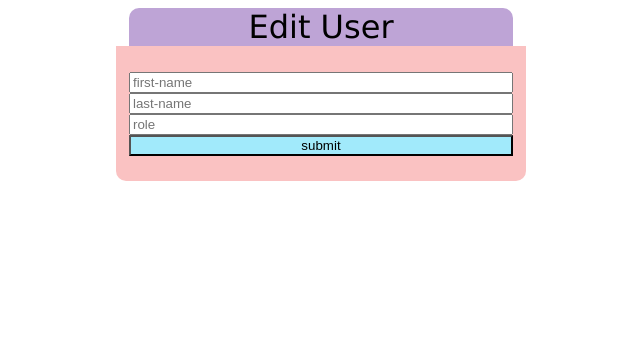
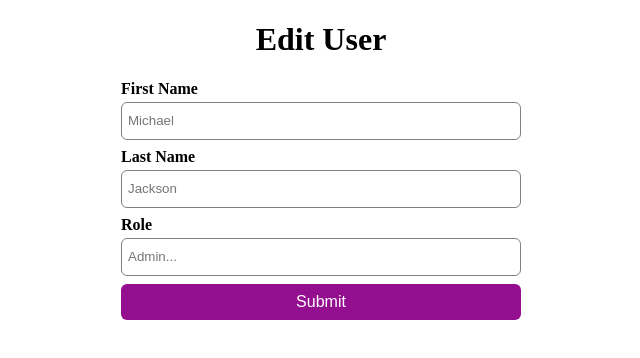
Before and after one commit to minhtd98/Registration-React-Hook-Form, a Next.js app: page /react-hook-form/edit/1 in a window 1280 px wide. Shown: the top 358 px of the page, without its empty margins (319-959 px from the left). Built offline with nearby package versions, Linux system fonts and the light colour scheme.

Commit message:
Enhance UI

```diff
--- a/pages/react-hook-form/edit/[id].js
+++ b/pages/react-hook-form/edit/[id].js
@@ -38,28 +38,42 @@ function App() {
   };
 
   return (
-    <div>
-      <p className={styles.title}>Edit User</p>
+    <div style={{width: '400px', margin: '0 auto', fontSize: '16px'}}>
+      <h1 style={{textAlign: 'center'}}>Edit User</h1>
 
-      <form className={styles.App} onSubmit={handleSubmit(onSubmit)}>
+      <form style={{display: 'flex', flexDirection: 'column', gap: '8px'}} onSubmit={handleSubmit(onSubmit)}>
+        <div style={{display: 'flex', flexDirection: 'column', gap: '4px'}}>
+          <label className={ styles.label }>First Name</label>
           <input
-          placeholder="first-name"
+            style={{height: '36px', borderRadius: '6px', border: '1px solid gray', padding: '0px 6px'}}
+            placeholder="Michael"
             type="text"
             {...register("firstName")}
             required
           />
+        </div>
+        <div style={{display: 'flex', flexDirection: 'column', gap: '4px'}}>
+          <label className={styles.label}>Last Name</label>
           <input
-          placeholder="last-name"
+            style={{height: '36px', borderRadius: '6px', border: '1px solid gray', padding: '0px 6px'}}
+            placeholder="Jackson"
             type="text"
             {...register("lastName")}
             required
           />
+        </div>
         {errors.email}
-        <input placeholder="role" type="text" {...register("role")} />
+        <div style={{display: 'flex', flexDirection: 'column', gap: '4px'}}>
+          <label className={styles.label}>Role</label>
           <input
-          value="submit"
-          type={"submit"}
-          style={{ backgroundColor: "#a1eafb" }}
+            style={{height: '36px', borderRadius: '6px', border: '1px solid gray', padding: '0px 6px'}}
+            placeholder="Admin..."
+            type="text"
+            {...register("role")} />
+        </div>
+        <input
+          type="submit"
+          style={{ backgroundColor: "#940f8f", borderRadius: '6px', height: '36px', border: 'none', color: 'white', fontSize: '16px'}}
         />
       </form>
     </div>
--- a/pages/react-hook-form/style.module.css
+++ b/pages/react-hook-form/style.module.css
@@ -19,3 +19,7 @@
   background-color: rgb(250, 194, 194);
   border-radius: 0 0 10px 10px;
 }
+
+.label {
+  font-weight: 600;
+}
```
Lines whose indentation alone changed are shown as unchanged.
